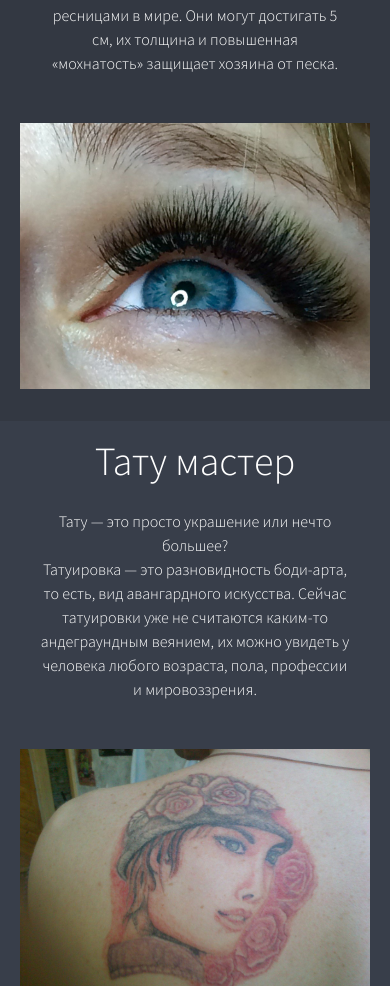
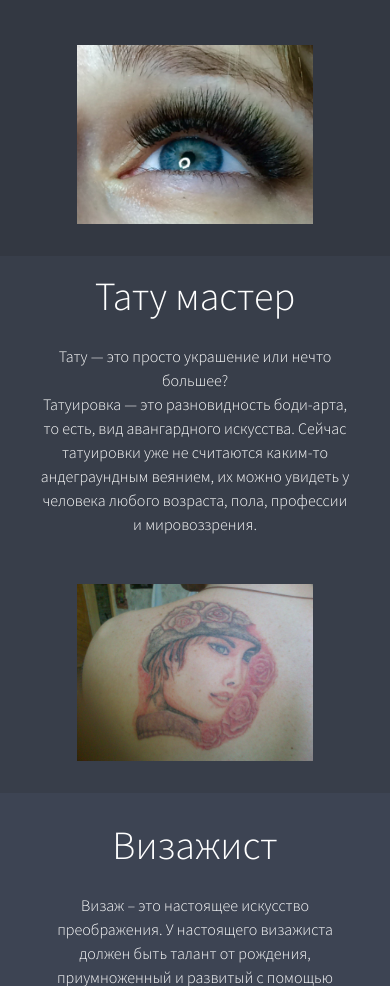
Before and after one commit to AleksGuslenko/AleksGuslenko.github.io, a plain HTML site: page Elena_Kaidash/index.html in a window 390 px wide. Shown: the part 2072-3058 px from the top of the page. Drawn offline with nearby package versions, Linux system fonts and the light colour scheme.

Commit message:
Azariya Убрал баг з фото моб. версии

```diff
--- a/Elena_Kaidash/app.css
+++ b/Elena_Kaidash/app.css
@@ -173,15 +173,18 @@ html {
 
 .img {
     display: inline-block;
-    padding: 2rem;
+    padding: 0;
     margin-top: 0;
 }
 
-.img_01{
+.img_01,
+.img_02 {
     margin-top: 0;
     float: none;
     margin-left:  0;
     margin-right: 0;
+    width: 300px;
+    padding: 2rem;
 }
 
 .service {
@@ -198,15 +201,6 @@ html {
     float: none;
     text-align: center;
     margin-left: 0;
-}
-
-
-
-.img_02{
-    margin-top: 0;
-    float: none;
-    margin-left:  0;
-    margin-right: 0;
 }
 
 .service_02 {
@@ -241,7 +235,8 @@ html {
     }
     .img_01,
     .img_02 {
-        width: 300px;
+        width: 250px;
+        padding: 2rem;
     }
     .header-left p {
         position: absolute;
```
